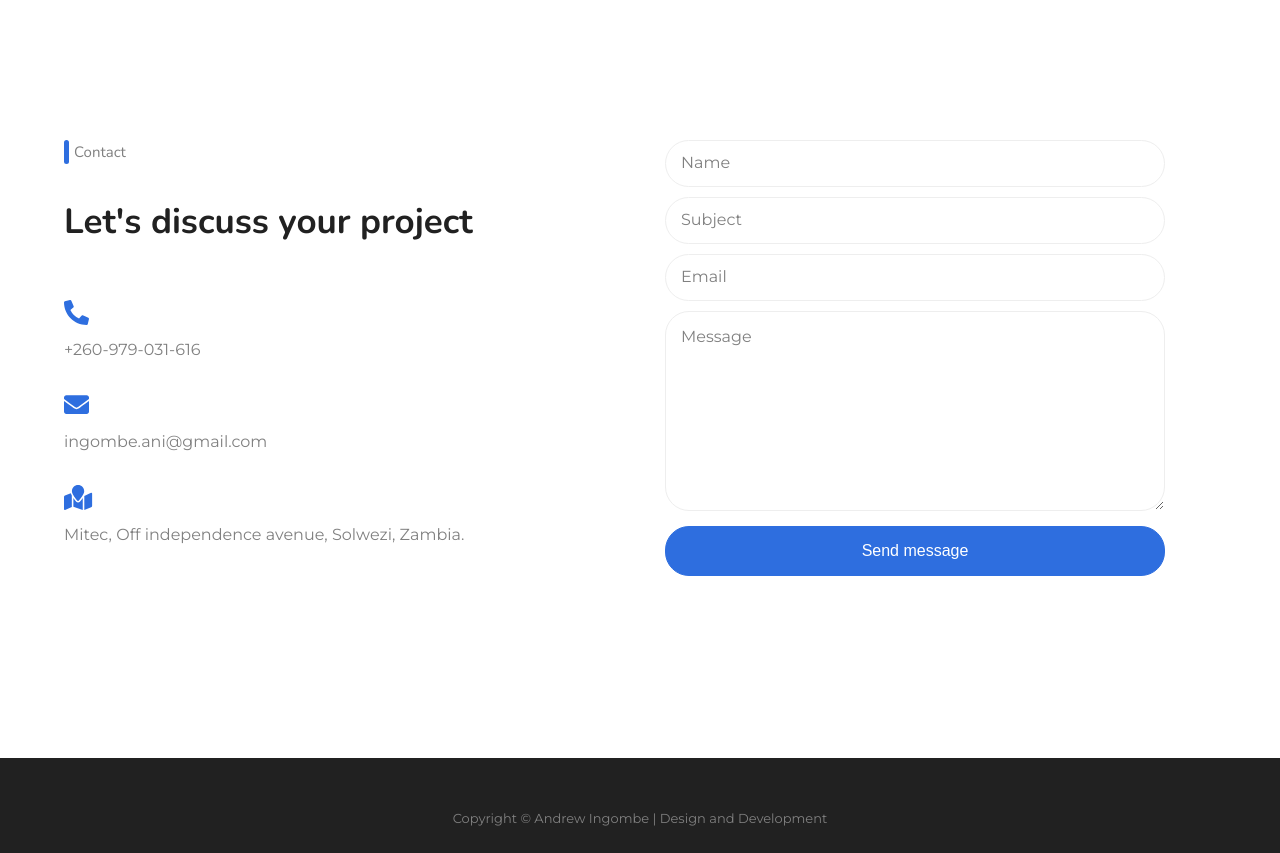
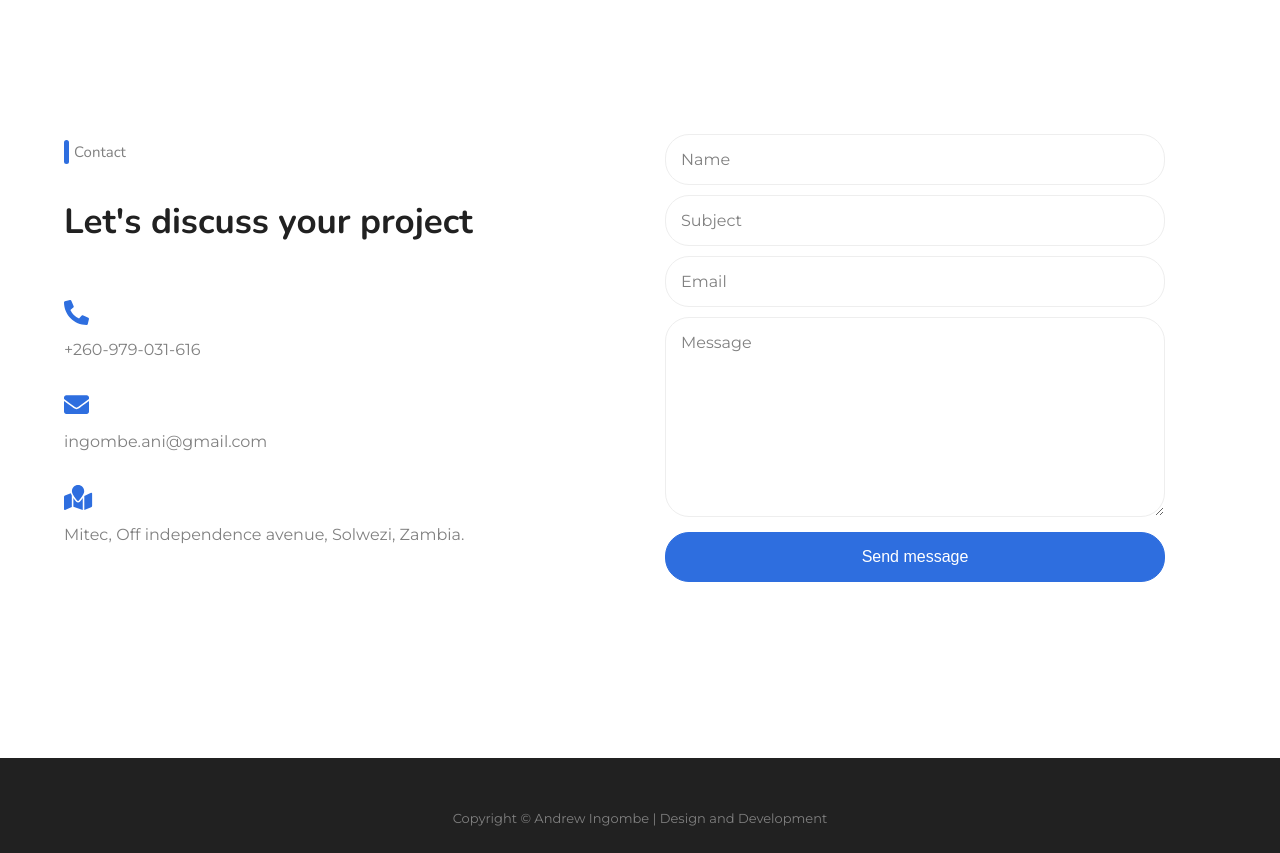
Before and after one commit to Andrewingombe/react_portfolio_website, a React (Create React App) app: page / in a window 1280 px wide. Shown: the part 3380-4233 px from the top of the page. Built offline with nearby package versions, Linux system fonts and the light colour scheme.

Commit message:
Update font in contact form inputs

```diff
--- a/src/components/contact/contact.scss
+++ b/src/components/contact/contact.scss
@@ -81,9 +81,17 @@
             background-color: #eee;
           }
         }
+        input[type="text"] {
+          font-family: inherit;
+          font-size: 1.6rem;
+          color: #212121;
+        }
       }
       textarea {
         width: 100%;
+        font-size: 1.6rem;
+        font-family: inherit;
+        color: #212121;
         height: 200px;
         border: 1px solid #eee;
         border-radius: 24px;
```
